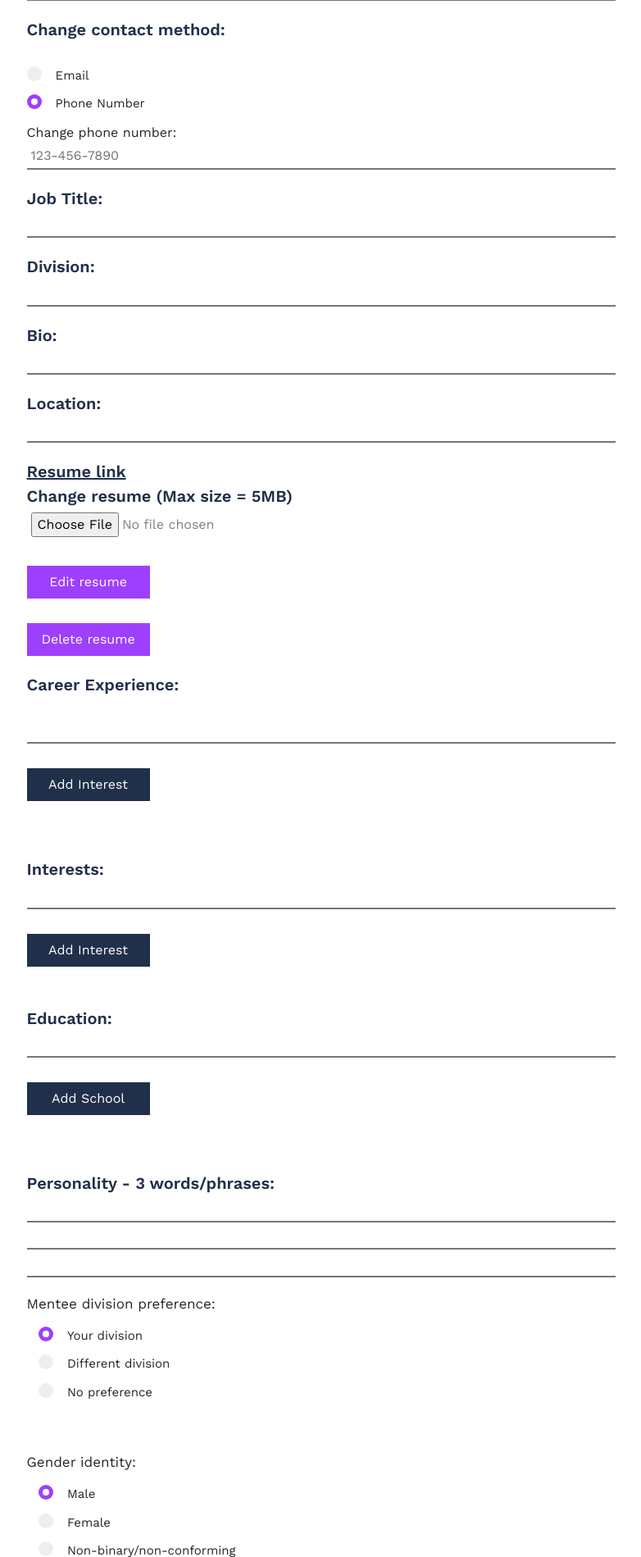
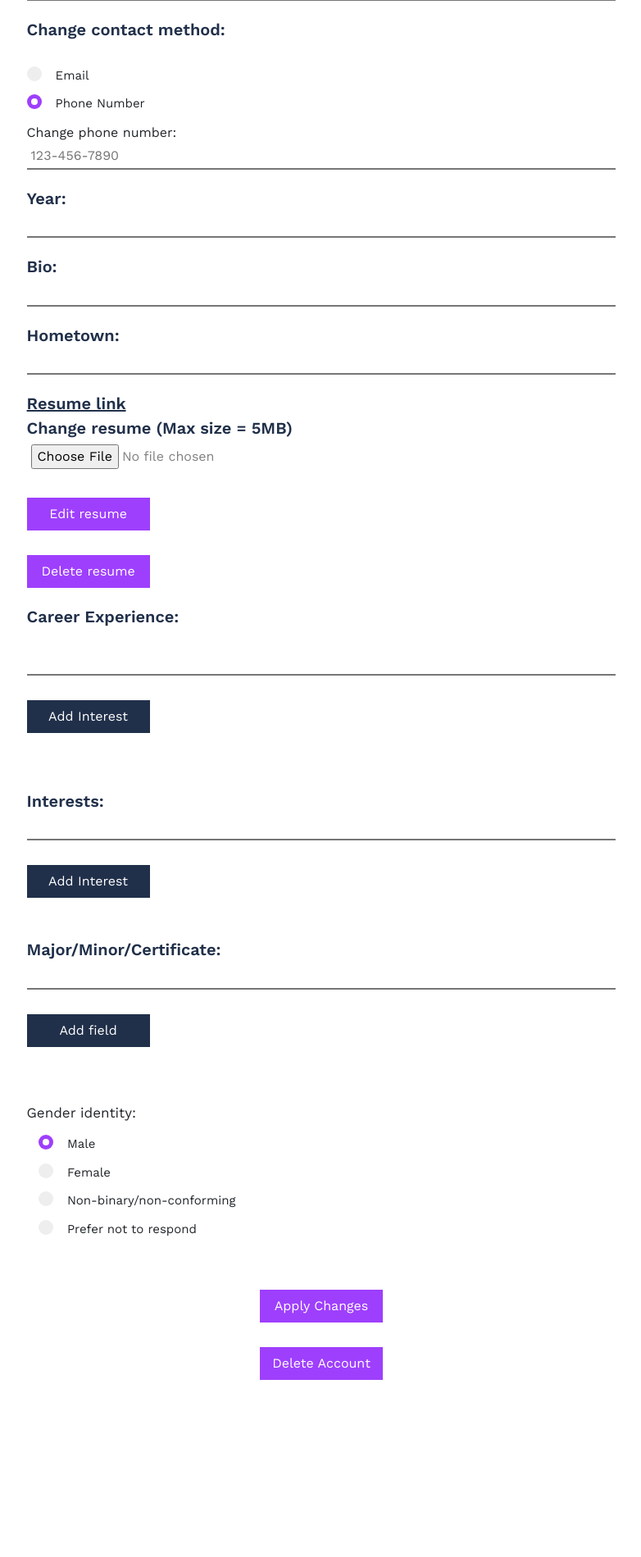
Before and after one commit to brennanb2025/leva_development, a Flask app: template app/templates/edit_profile_revised.html in a window 1280 px wide. Shown: the part 701-2600 px from the top of the page at 82% size, without its empty margins (248-1030 px from the left). Run offline with Flask 2, Linux system fonts and the light colour scheme; the template is opened without the code that fills it, so the values that code supplies are empty; parts of the project's set-up code (start-up, migrations or seed data) failed here and were passed over; some libraries are stand-ins or nearby versions.

Commit message:
Changes to register, profile, edit profile in preparation for beta test

```diff
--- a/app/templates/edit_profile_revised.html
+++ b/app/templates/edit_profile_revised.html
@@ -222,7 +222,8 @@
                                             </div>
                                         </div>
 
-                                        <div class="single">
+                                        <!-- Job title commented out for beta test -->
+                                        <!-- <div class="single">
                                             <div class="label">
                                                 Job Title:
                                             </div>
@@ -230,11 +231,11 @@
                                             <div class="answer">
                                                 <input id="current_occupation" name="current_occupation" value="{{ user.current_occupation }}">
                                             </div>
-                                        </div>
+                                        </div> -->
 
                                         <div class="single">
                                             <div class="label">
-                                                Division:
+                                                Year:
                                             </div>
 
                                             <div class="answer">
@@ -254,7 +255,7 @@
 
                                         <div class="single">
                                             <div class="label">
-                                                Location:
+                                                Hometown:
                                             </div>
 
                                             <div class="answer">
@@ -372,7 +373,8 @@
 
                                         <div class="single">
                                             <div class="label">
-                                                Education:
+                                                <!-- Education: -->
+                                                Major/Minor/Certificate:
                                             </div>
 
                                             <div class="answer">
@@ -382,7 +384,7 @@
                                                         <option value="{{school.title}}">
                                                     {% endfor %}
                                                 </datalist>
-                                                <button id="addEducation" type="button" onclick="add_education()">Add School</button>
+                                                <button id="addEducation" type="button" onclick="add_education()">Add field</button>
                                                 <input type="hidden" id="num_education_listings" name="num_education_listings" value="0">
                                                 <br/><br/>
                                                 <table class="center" id="educationTable">
@@ -401,8 +403,8 @@
                                             </div>
                                         </div>
 
-
-                                        <div class="single">
+                                        <!-- Personality commented out for beta test -->
+                                        <!-- <div class="single">
                                             <div class="label">
                                                 Personality - 3 words/phrases:
                                             </div>
@@ -423,7 +425,7 @@
                                                     </ul>
                                                 {% endif %}
                                             {% endwith %}
-                                        </div>
+                                        </div> -->
 
                                         <!--
                                         <div class="single">
@@ -437,7 +439,8 @@
                                         </div>
                                         -->
 
-                                        <div class="Mentor">
+                                        <!-- Gender and Division preferences commented out for beta test -->
+                                        <!-- <div class="Mentor">
                                             {% if user.is_student %}
                                                 <label>Mentor gender preference:</label>
                                                 <div class="input-container">
@@ -538,7 +541,7 @@
                                                     </label>
                                                 {% endif %}
                                             </div>
-                                        </div>
+                                        </div> -->
 
                                         {% if genderIdentity is not none and not user.is_student  %}
                                         <div class="Mentor">
--- a/config.py
+++ b/config.py
@@ -16,7 +16,7 @@ class Config(object):
     SQLALCHEMY_DATABASE_URI = os.environ.get('DATABASE_URL')
 
     #running locally
-    #SQLALCHEMY_DATABASE_URI = 'sqlite:///' + os.path.join(basedir, 'app.db')
+    SQLALCHEMY_DATABASE_URI = 'sqlite:///' + os.path.join(basedir, 'app.db')
 
     SQLALCHEMY_TRACK_MODIFICATIONS = False #dont need a notification every time the database is changed
     #configure app.db database, store it in basedir.
--- a/visualizeData.py
+++ b/visualizeData.py
@@ -1,8 +1,12 @@
 from app import db
-from app.input_sets.models import Event, Select, Business
+from app.input_sets.models import User, Business
 
 for b in Business.query.all():
     print(b)
+
+for u in User.query.all():
+    print(u.email)
+    print(u.first_name)
 
 """
 Event.query.filter_by(action=16).delete()
```
Also changed, not shown: app/input_sets/forms.py (+10 -3 lines), app/static/js_files/register.js (+15 -14 lines), app/templates/profile.html (+15 -15 lines), app/templates/register1.html (+19 -18 lines), app.db.
